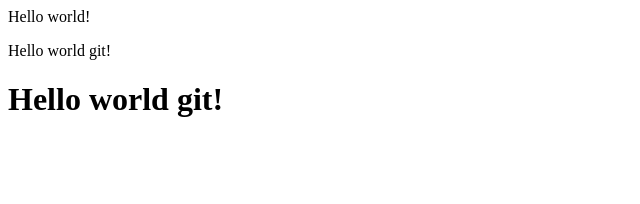
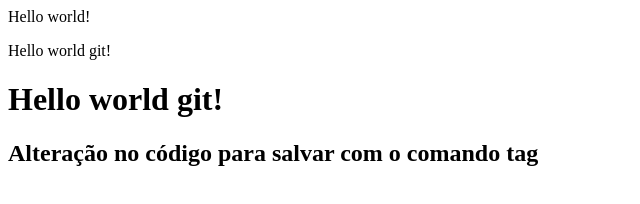
Before and after one commit to gallvones/cursogit1, a plain HTML site: page index.html in a window 1280 px wide. Shown: the whole page, without its empty margins (0-640 px from the left). Drawn offline with Linux system fonts and the light colour scheme.

Commit message:
Enviando alterações

```diff
--- a/index.html
+++ b/index.html
@@ -8,6 +8,7 @@
     <p> Hello world!</p>
     <p> Hello world git!</p>
     <h1> Hello world git!</h1>
+    <h2> Alteração no código para salvar com o comando tag</h2>
 
 </body>
 </html>
```
